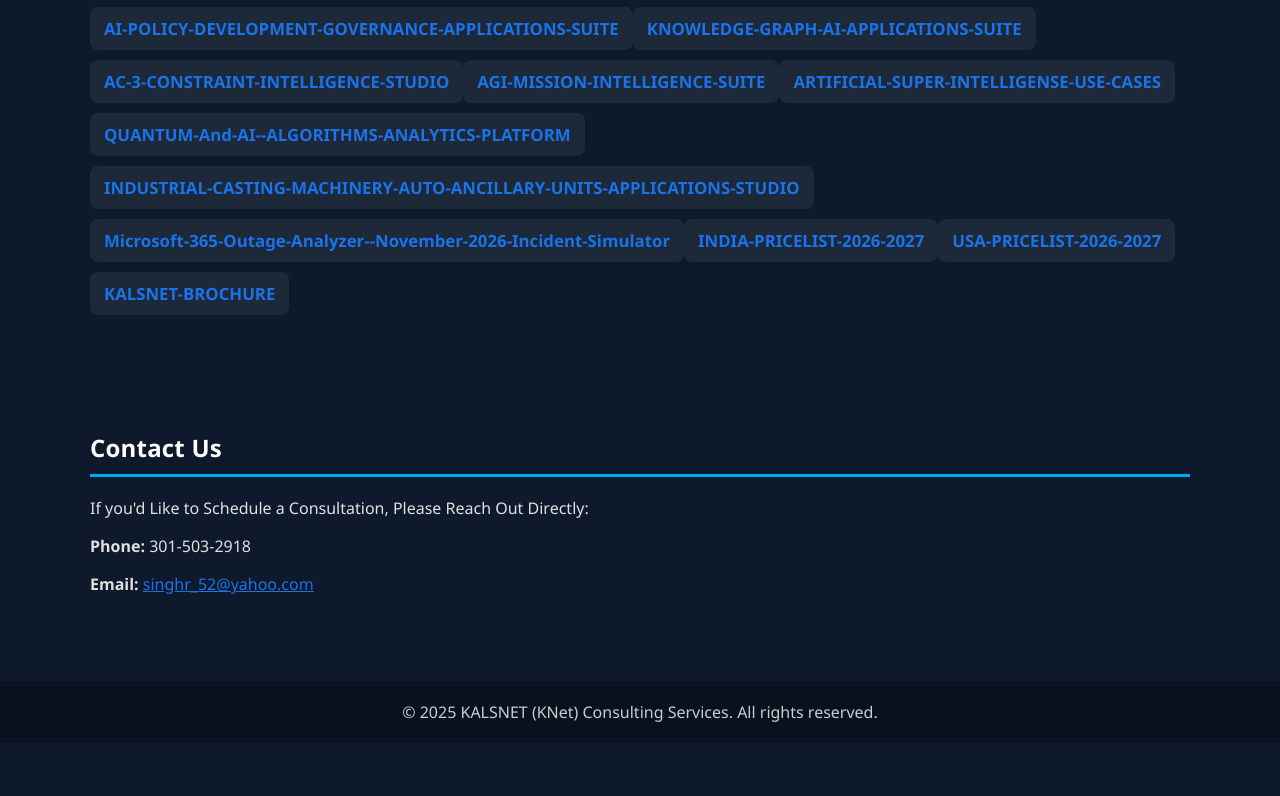
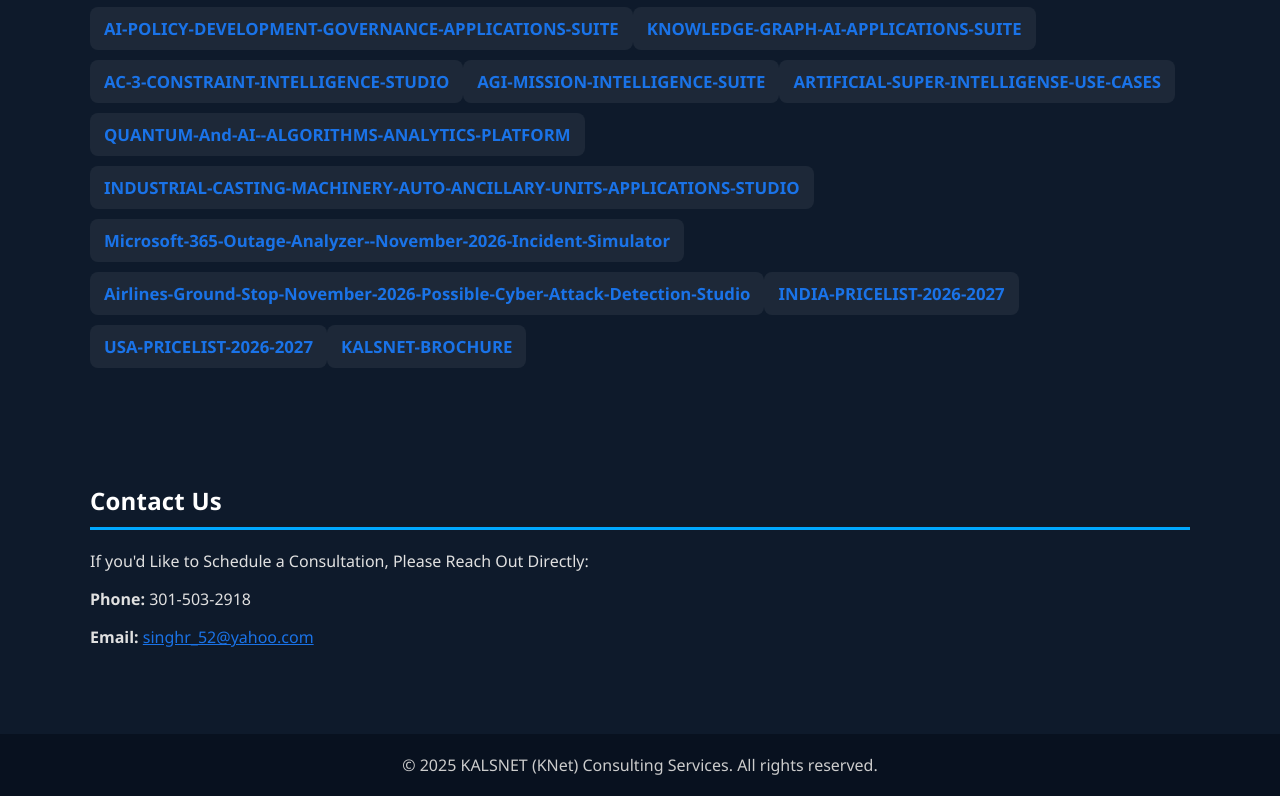
Before and after one commit to kalsr/KNet, a plain HTML site: page index.html in a window 1280 px wide. Shown: the part 6500-7296 px from the top of the page. Before the commit the page ends 7243 px from the top, so only its background shows below. Drawn offline with Linux system fonts and the light colour scheme.

Commit message:
Add link for Airlines Ground Stop detection studio

```diff
--- a/index.html
+++ b/index.html
@@ -578,10 +578,11 @@
         <a href=" https://kalsr.github.io/Microsoft-365-Outage-Analyzer--November-2026-Incident-Simulator/" target="_blank" class="hub-link">
                <strong> Microsoft-365-Outage-Analyzer--November-2026-Incident-Simulator</strong> <br>
 
+        <a href=" https://kalsr.github.io/Airlines-Ground-Stop-November-2026-Possible-Cyber-Attack-Detection-Studio/" target="_blank" class="hub-link">
+               <strong> Airlines-Ground-Stop-November-2026-Possible-Cyber-Attack-Detection-Studio</strong> <br>
+
         <a href=" https://kalsr.github.io/India-Pricelist-2026-2027/" target="_blank" class="hub-link">
                <strong> INDIA-PRICELIST-2026-2027</strong> <br>
-
-
 
         <a href=" https://kalsr.github.io/KNet-Price-List-2026/" target="_blank" class="hub-link">
                <strong> USA-PRICELIST-2026-2027</strong> <br>
```
